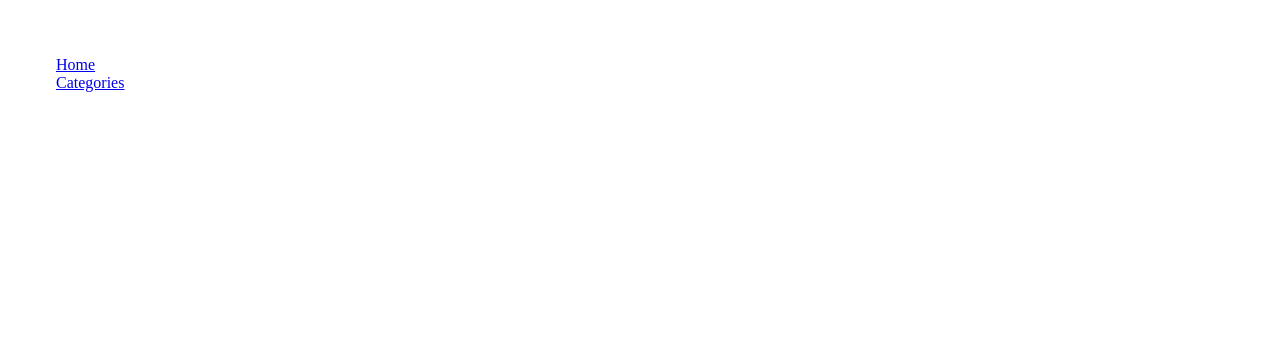
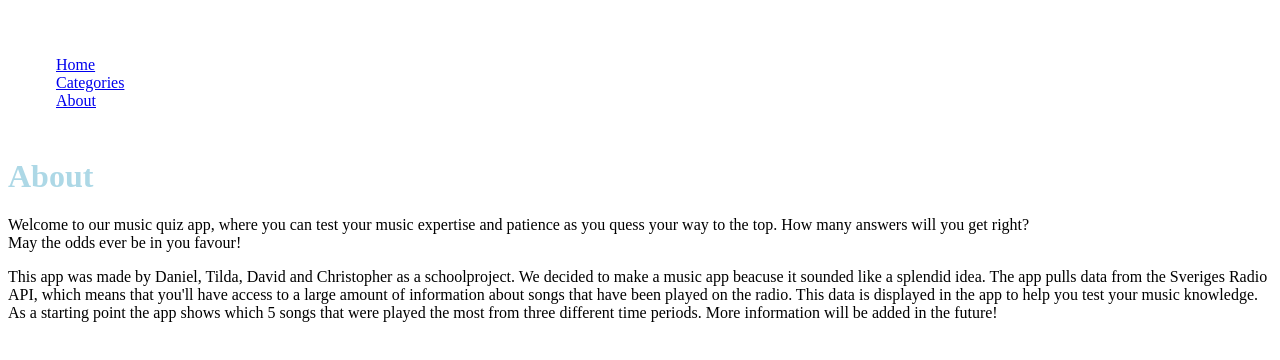
Before and after one commit to danjoh2019/musik_quiz-projekt, a Vue app: page /about in a window 1280 px wide. Before the commit this address had no page. Shown: the top 360 px of the page. Built offline with nearby package versions, Linux system fonts and the light colour scheme.

Commit message:
Added AboutView.vue

```diff
--- a/src/components/NavPage.vue
+++ b/src/components/NavPage.vue
@@ -6,7 +6,8 @@ import { RouterLink } from 'vue-router'
   <div>
     <div class="nav">
       <RouterLink to="/">Home</RouterLink> <br>
-      <RouterLink to="/category"> Categories</RouterLink>
+      <RouterLink to="/category"> Categories</RouterLink> <br>
+      <RouterLink to="/About"> About </RouterLink>
     </div>
   </div>
 </template>
--- a/src/router/index.js
+++ b/src/router/index.js
@@ -2,6 +2,7 @@ import { createRouter, createWebHistory } from 'vue-router'
 import QuizView from '../views/QuizView.vue'
 import CategoryView from '../views/CategoryView.vue'
 import HomeView from '../views/HomeView.vue'
+import AboutView from '../views/AboutView.vue'
 
 
 const router = createRouter({
@@ -22,6 +23,12 @@ const router = createRouter({
             name: 'quiz',
             component: QuizView,
         },
+
+        {
+            path: '/about',
+            name: 'about',
+            component: AboutView
+        }
     ]
 })
 
--- /dev/null
+++ b/src/views/AboutView.vue
@@ -0,0 +1,19 @@
+<template>
+    <div>
+        <h1> About </h1>
+        <p>
+            Welcome to our music quiz app, where you can test your music expertise and patience
+            as you quess your way to the top. How many answers will you get right? <br>
+            May the odds ever be in you favour!
+        </p>
+
+        <p>
+        This app was made by Daniel, Tilda, David and Christopher as a schoolproject. We decided to make a music app beacuse
+        it sounded like a splendid idea. The app pulls data from the Sveriges Radio API, which means that you'll have access to a large amount of information
+        about songs that have been played on the radio. This data is displayed in the app to help you test your music knowledge.
+        As a starting point the app shows which 5 songs that were played the most from
+        three different time periods. More information will be added in the future!
+
+            </p>
+    </div>
+</template>
```
